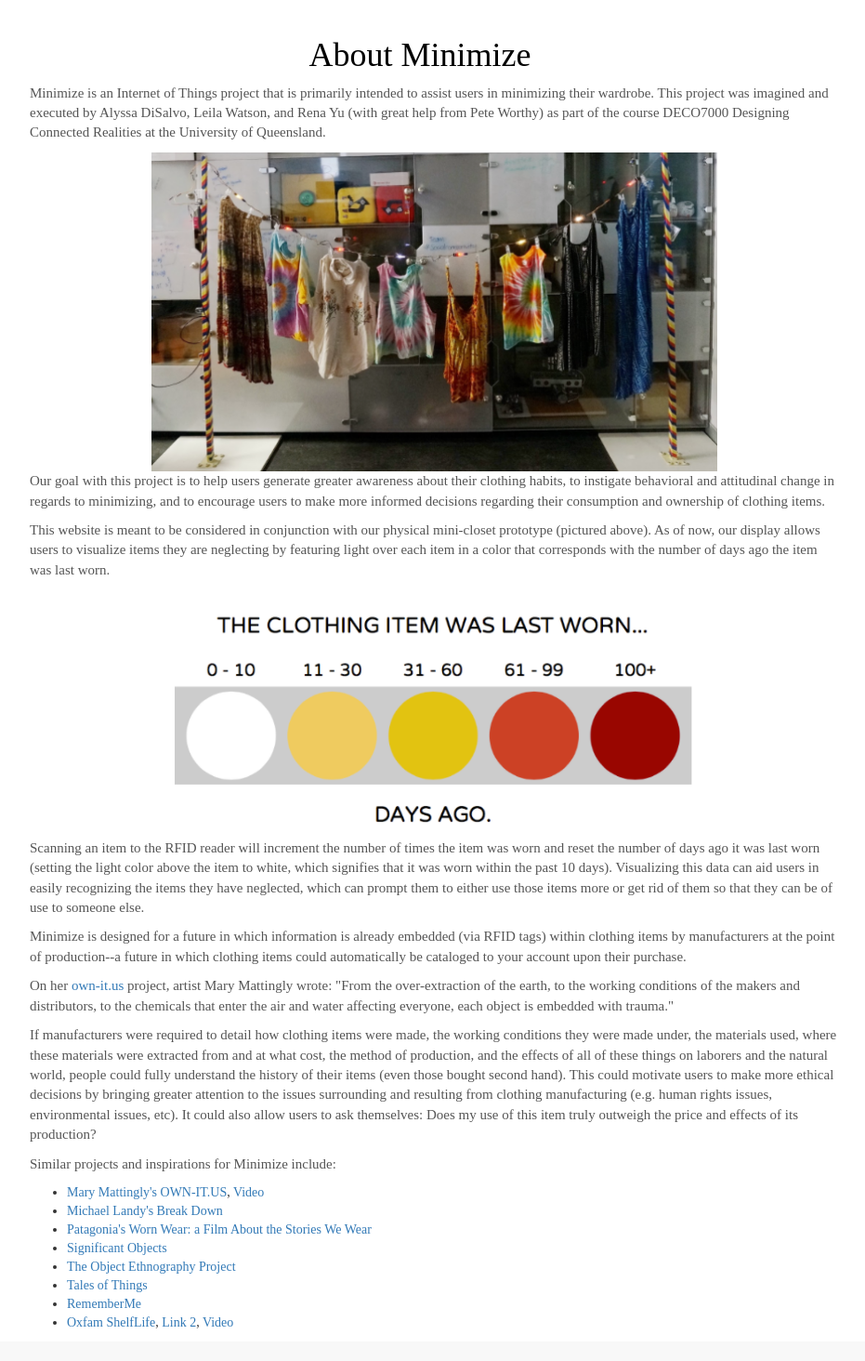
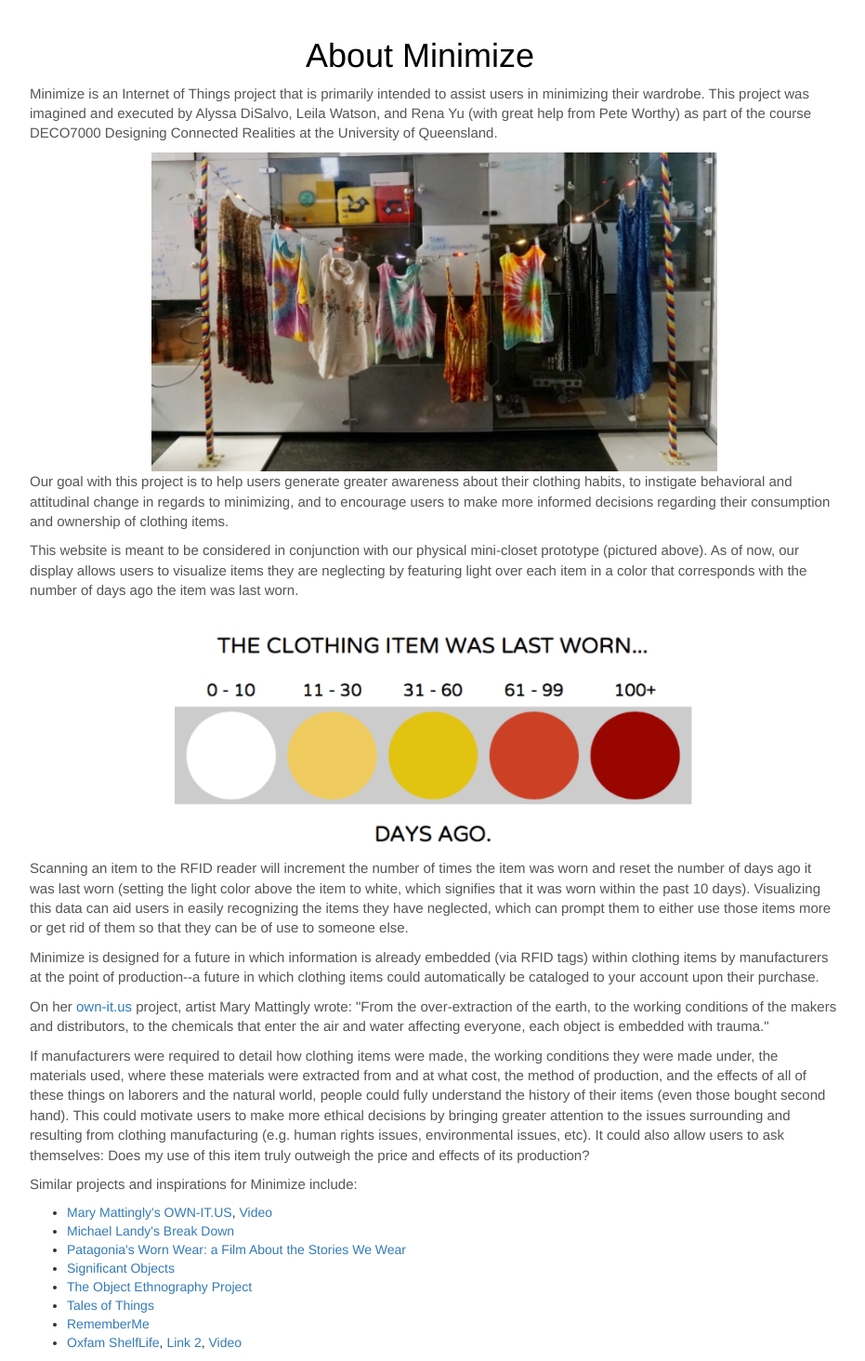
Before and after one commit to Renayuu/Minimalist, a PHP site: page /about.php in a window 1280 px wide. Shown: the part 50-1514 px from the top of the page at 93% size, without its empty margins (188-1119 px from the left). Before the commit the page ends 1479 px from the top, so only its background shows below. Run offline with PHP 8.4, Linux system fonts and the light colour scheme; data that the repository does not hold is empty; some libraries are stand-ins or nearby versions.

Commit message:
updated font script from typeset and css file

```diff
--- a/about.php
+++ b/about.php
@@ -7,11 +7,11 @@ $image_url2=''
 
 <title>Minimize: About</title>
 
-<div class="container"><font face="proxima nova soft">
+<div class="container">
 
-	<h1 align = "center"><font face="proxima nova soft">About Minimize</font></h1>
+	<h1 align = "center">About Minimize</h1>
 
-	<div class="container"><font face="proxima nova soft">
+	<div class="container">
 		<p>Minimize is an Internet of Things project that is primarily intended to assist users in minimizing their wardrobe. This project was imagined and executed by Alyssa DiSalvo, Leila Watson, and Rena Yu (with great help from Pete Worthy) as part of the course DECO7000 Designing Connected Realities at the University of Queensland.</p>
 
 		<font align = "center">
--- a/css/styles.css
+++ b/css/styles.css
@@ -10,11 +10,11 @@
 
 
 body {
-	font-family: Helvetica, sans-serif;
+	font-family: Proxima nova soft, Helvetica, sans-serif;
 }
 
 h1 {
-	font-family: Helvetica, sans-serif;
+	font-family: Proxima nova soft, Helvetica, sans-serif;
 	color: black;
 }
 
--- a/views/closet.php
+++ b/views/closet.php
@@ -16,6 +16,7 @@
 
 	<!-- Custom Styles -->
 	<link rel="stylesheet" type="text/css" href="../css/styles.css">
+
 </head>
 
 
--- a/views/development.html
+++ b/views/development.html
@@ -33,6 +33,10 @@
 
 	<!-- Custom Styles -->
 	<link rel="stylesheet" type="text/css" href="../css/styles.css">
+
+	<!-- Import font -->
+	<script src="https://use.typekit.net/sgh8odq.js"></script>
+	<script>try{Typekit.load({ async: true });}catch(e){}</script>
 </head>
 
 
--- a/views/navbar.php
+++ b/views/navbar.php
@@ -11,6 +11,10 @@
 
 	<!-- Custom Styles -->
 	<link rel="stylesheet" type="text/css" href="../css/styles.css">
+
+	<!-- Import font -->
+	<script src="https://use.typekit.net/sgh8odq.js"></script>
+	<script>try{Typekit.load({ async: true });}catch(e){}</script>
 
 
 <?php
```
